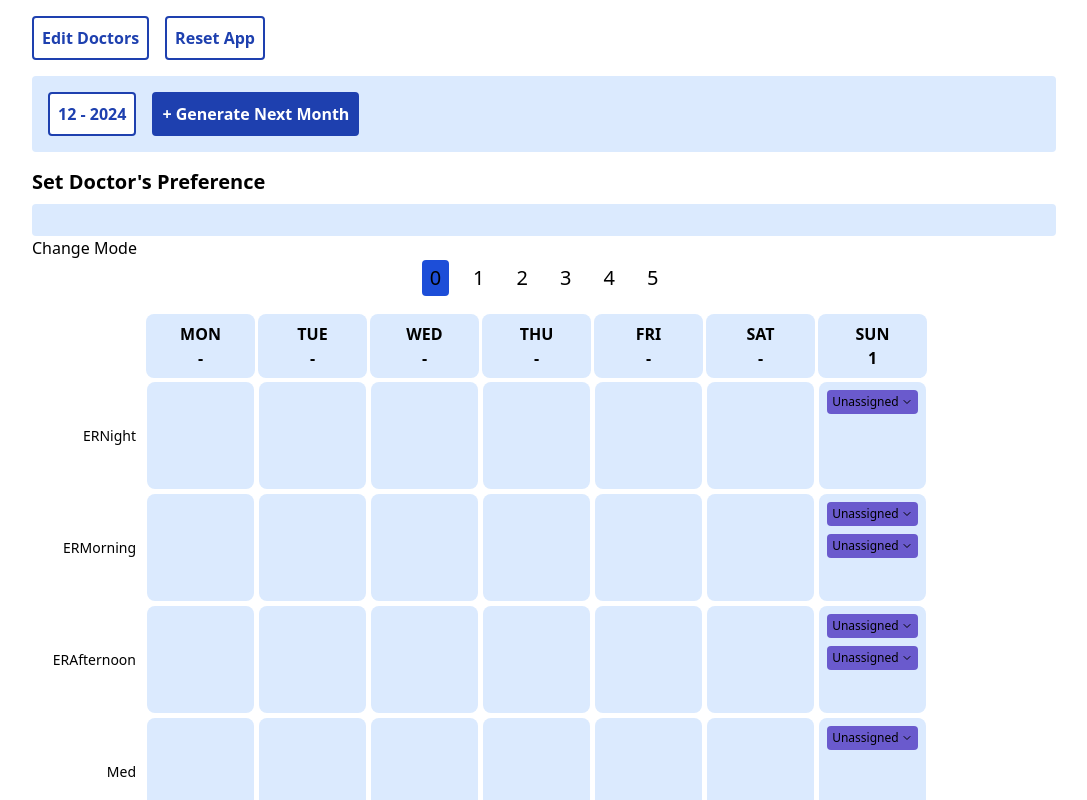
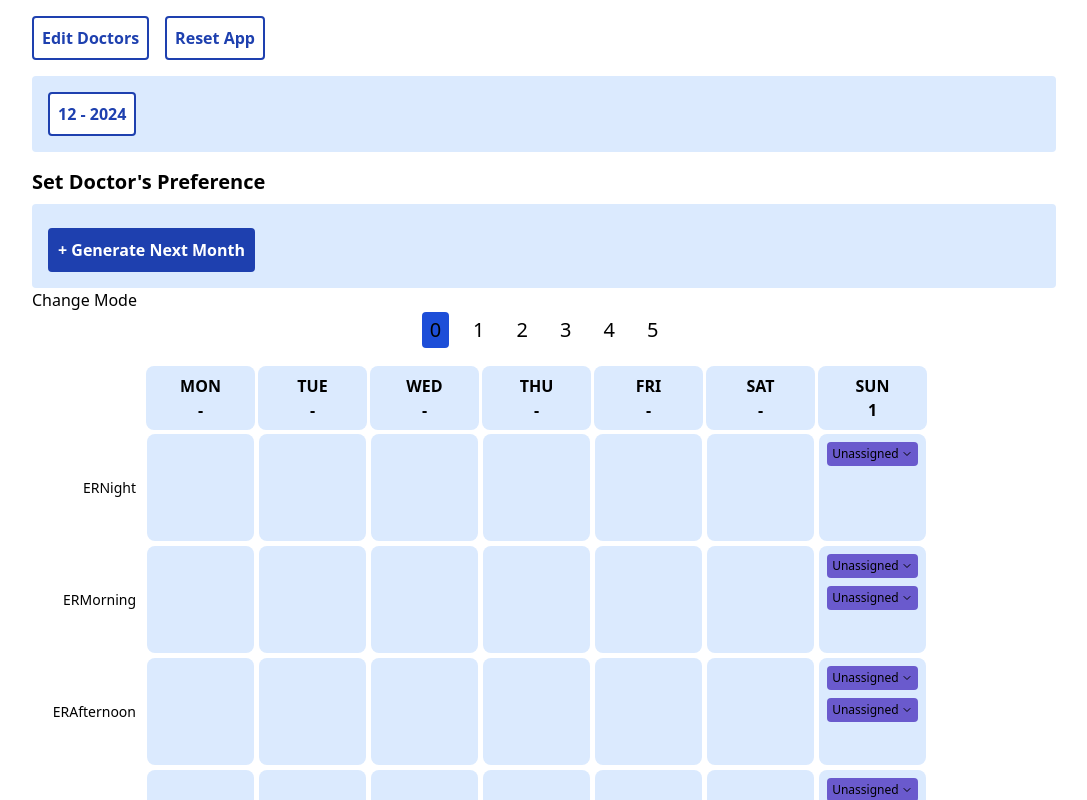
Before and after one commit to Subhavich/doc-sche, a React (Vite) app: page / in a window 1280 px wide. Both pictures are taken after typing "Sample" into the empty fields and a click on the button "Generate Schedule". Shown: the top 800 px of the page, without its empty margins (96-1183 px from the left). Built offline with nearby package versions, Linux system fonts and the light colour scheme.

Commit message:
change add new month location

```diff
--- a/src/App.jsx
+++ b/src/App.jsx
@@ -289,6 +289,7 @@ function App() {
               setTableSlots={setTableSlots}
               isGenerated={loadFromLocalStorage("isGenerated")}
               workHistory={workHistory}
+              handleAddNewMonth={handleAddNewMonth}
             />
           )}
           {activePage < workHistory.length - 1 && (
--- a/src/AppComponents.jsx
+++ b/src/AppComponents.jsx
@@ -75,18 +75,6 @@ export const HistoryPagination = ({
           </button>
         );
       })}
-      <button
-        className={`${baseButton} bg-blue-800 text-white`}
-        onClick={() => {
-          if (hasUnassignedSlots(tableSlots)) {
-            console.log("still has unassigned slots");
-            return;
-          }
-          handleAddNewMonth();
-        }}
-      >
-        + Generate Next Month
-      </button>
     </div>
   );
 };
--- a/src/TableComponents.jsx
+++ b/src/TableComponents.jsx
@@ -2,9 +2,12 @@ import { DAYS, WORKTYPES } from "./utils/static";
 import { canAddSlot } from "./utils/slotValidation";
 import { useMemo, useState } from "react";
 import { FiChevronDown, FiChevronUp, FiTrash } from "react-icons/fi";
+import { baseButton } from "./utils/tailwindGeneralClasses";
+import { hasUnassignedSlots } from "./utils/slotValidation";
 
 export const Pagination = ({ pages, setPage, page }) => {
   return (
+    <>
       <ul className="text-xl flex justify-center space-x-4 mb-4 w-full">
         {Array.from({ length: pages }).map((item, ind) => (
           <button
@@ -16,6 +19,7 @@ export const Pagination = ({ pages, setPage, page }) => {
           </button>
         ))}
       </ul>
+    </>
   );
 };
 
--- a/src/TablePage.jsx
+++ b/src/TablePage.jsx
@@ -4,6 +4,8 @@ import { deriveWeeks } from "./utils/rendering";
 import { saveToLocalStorage } from "./utils/localStorage";
 import { Summary, SuperSummary } from "./SummaryComponents";
 import { calculateAccumulatedCost } from "./utils/derivingValues";
+import { baseButton } from "./utils/tailwindGeneralClasses";
+import { hasUnassignedSlots } from "./utils/slotValidation";
 
 export default function TablePage({
   tableSlots,
@@ -12,6 +14,7 @@ export default function TablePage({
   setTableDoctors,
   isGenerated,
   workHistory,
+  handleAddNewMonth,
 }) {
   if (!isGenerated) {
     return <p>Please Gen Schedule First</p>;
@@ -85,6 +88,8 @@ export default function TablePage({
       <DoctorSettings
         doctors={tableDoctors}
         setTableDoctors={setTableDoctors}
+        slots={tableSlots}
+        handleAddNewMonth={handleAddNewMonth}
       />
       <Table
         doctors={tableDoctors}
@@ -187,11 +192,17 @@ const Table = ({
   );
 };
 
-const DoctorSettings = ({ doctors, setTableDoctors }) => {
+const DoctorSettings = ({
+  doctors,
+  setTableDoctors,
+  slots,
+  handleAddNewMonth,
+}) => {
   return (
     <>
       <p className="text-xl mb-2 font-semibold">Set Doctor's Preference</p>
-      <div className=" flex flex-wrap gap-2 rounded p-4 bg-blue-100 ">
+      <div className=" rounded p-4 bg-blue-100">
+        <div className=" mb-2 flex flex-wrap gap-2 ">
           {doctors.map((doctor, ind) => (
             <DoctorField
               key={ind}
@@ -201,6 +212,19 @@ const DoctorSettings = ({ doctors, setTableDoctors }) => {
               setTableDoctors={setTableDoctors}
             />
           ))}
+        </div>
+        <button
+          className={`${baseButton} bg-blue-800 text-white`}
+          onClick={() => {
+            if (hasUnassignedSlots(slots)) {
+              console.log("still has unassigned slots");
+              return;
+            }
+            handleAddNewMonth();
+          }}
+        >
+          + Generate Next Month
+        </button>
       </div>
     </>
   );
```
Lines whose indentation alone changed are shown as unchanged.
